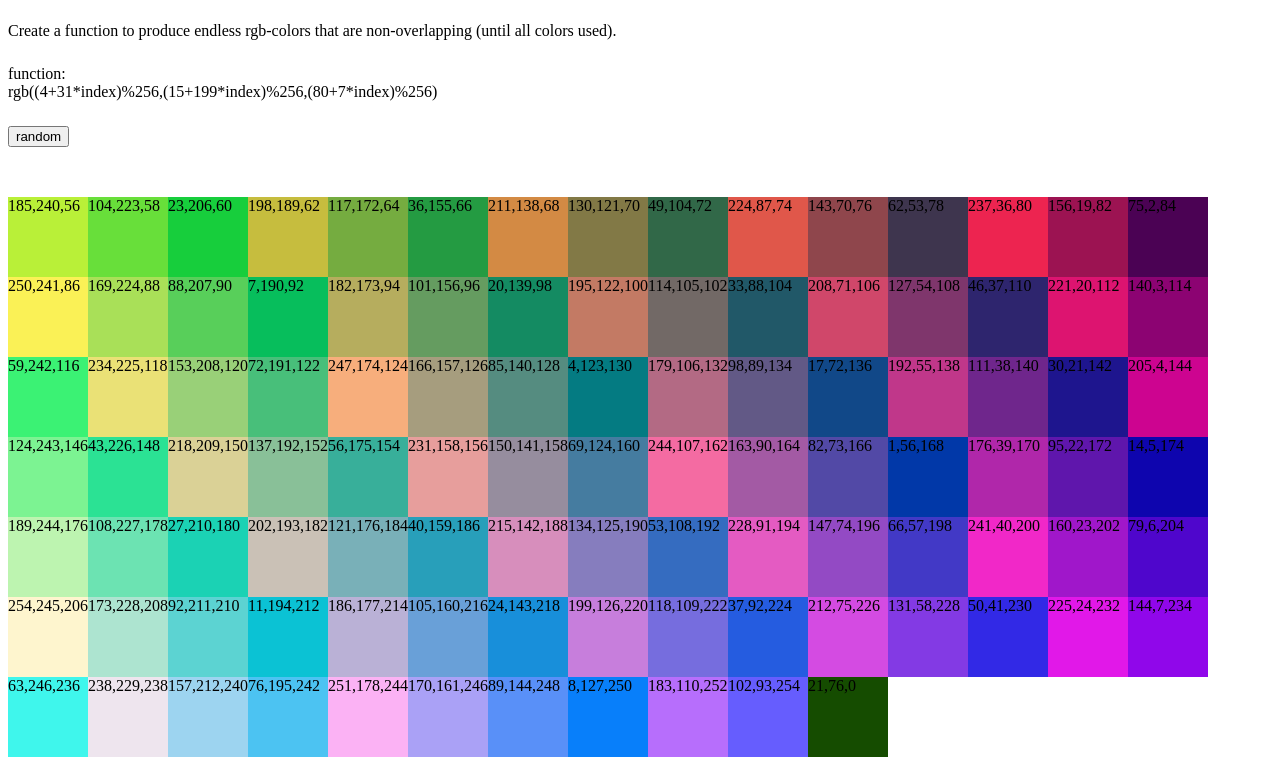
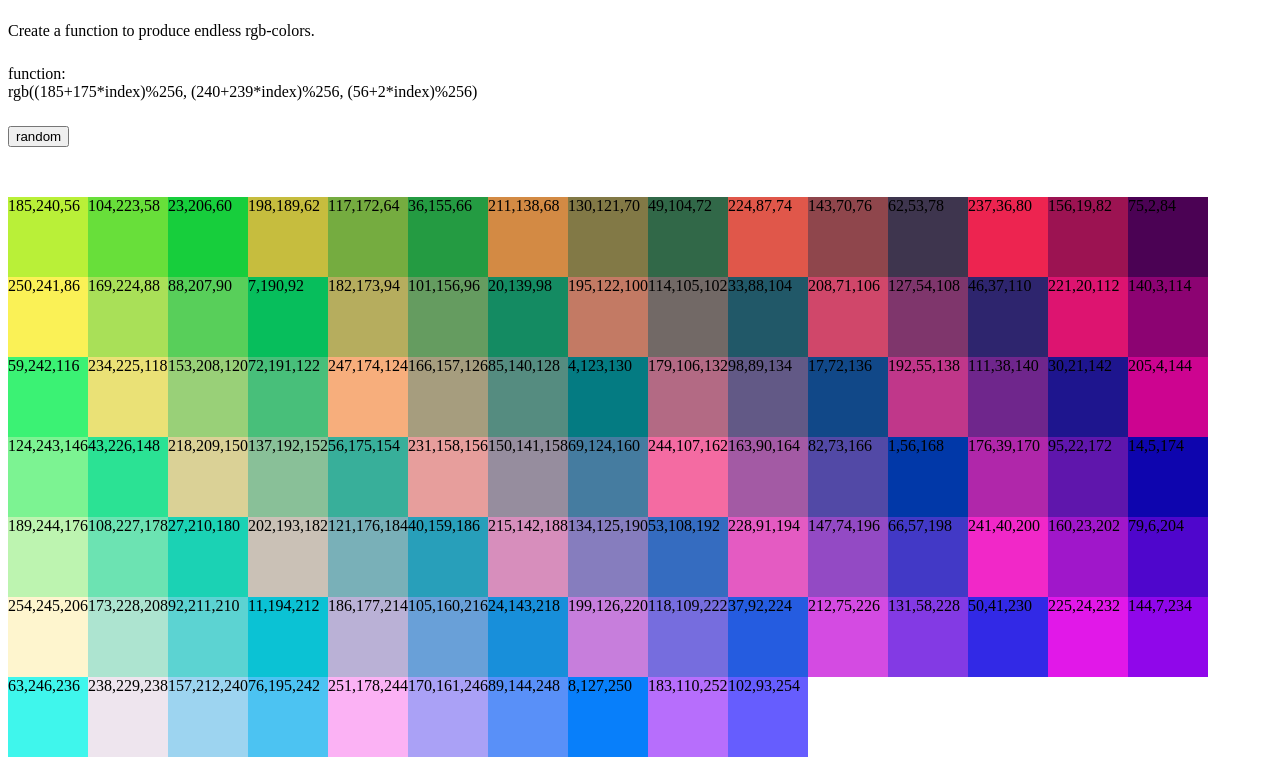
Before and after one commit to juissi999/colormapfcn, a website built with webpack: page docs/index.html in a window 1280 px wide. Shown: the part 61-843 px from the top of the page. Built offline with nearby package versions, Linux system fonts and the light colour scheme.

Commit message:
Fix not showing function correctly

```diff
--- a/docs/index.html
+++ b/docs/index.html
@@ -12,7 +12,7 @@
   <h1>Colormapfcn</h1>
 
   <div style="margin:25px 0px;">
-    Create a function to produce endless rgb-colors that are non-overlapping (until all colors used).
+    Create a function to produce endless rgb-colors.
   </div>
 
 
--- a/index.js
+++ b/index.js
@@ -1,21 +1,18 @@
 import cmapFcn from './src/colormapfcn'
 
-const howmany = 101
-let rstart = 4
-let gstart = 15
-let bstart = 80
-let rincrement = 31
-let gincrement = 199
-let bincrement = 7
+const howmany = 100
 
 const init = () => {
   //cmapFcn.init(rstart, gstart, bstart, rincrement, gincrement, bincrement)
   cmapFcn.randStartLocs()
   cmapFcn.randIncrements()
+  const parameters = cmapFcn.getParameters()
 
   document.getElementById(
     'fcn'
-  ).innerHTML = `rgb((${rstart}+${rincrement}*index)%256,(${gstart}+${gincrement}*index)%256,(${bstart}+${bincrement}*index)%256)`
+  ).innerHTML = `rgb((${parameters.rstart}+${parameters.rincrement}*index)%256,
+                     (${parameters.gstart}+${parameters.gincrement}*index)%256,
+                     (${parameters.bstart}+${parameters.bincrement}*index)%256)`
 
   const colorsHandle = document.getElementById('colors')
   colorsHandle.innerHTML = ''
--- a/src/colormapfcn.js
+++ b/src/colormapfcn.js
@@ -6,6 +6,16 @@ export default {
     this.rincrement = rincrement
     this.gincrement = gincrement
     this.bincrement = bincrement
+  },
+  getParameters: function () {
+    return {
+      rstart: this.rstart,
+      gstart: this.gstart,
+      bstart: this.bstart,
+      rincrement: this.rincrement,
+      gincrement: this.gincrement,
+      bincrement: this.bincrement
+    }
   },
   getValue: function (index) {
     return {
```
Also changed, not shown: docs/main.js (+1 -1 lines).
